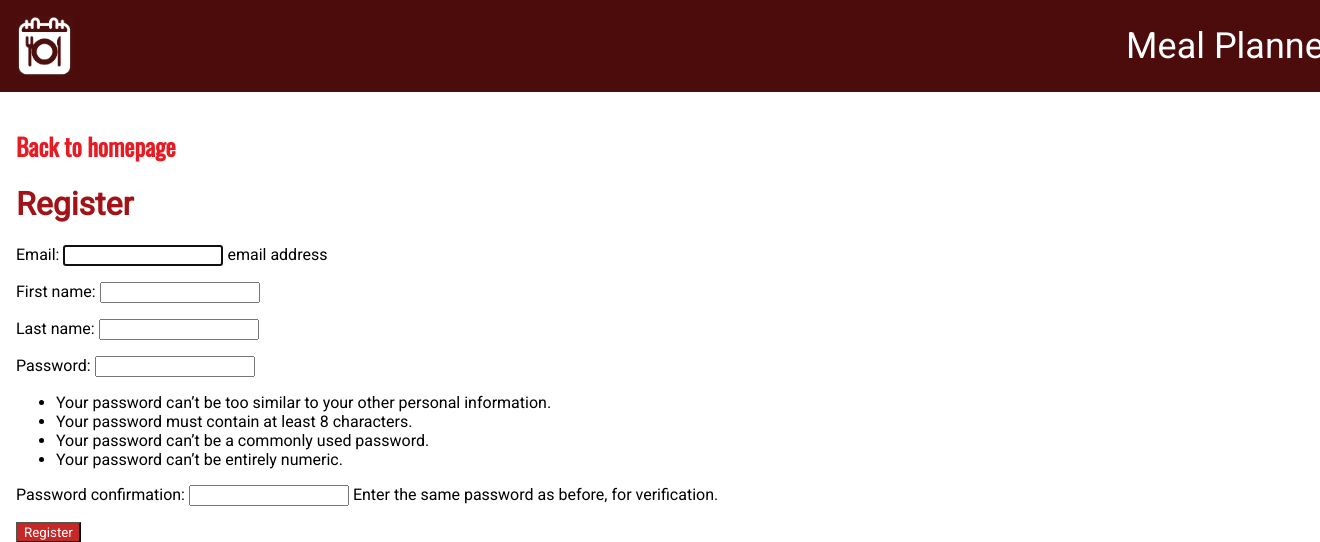
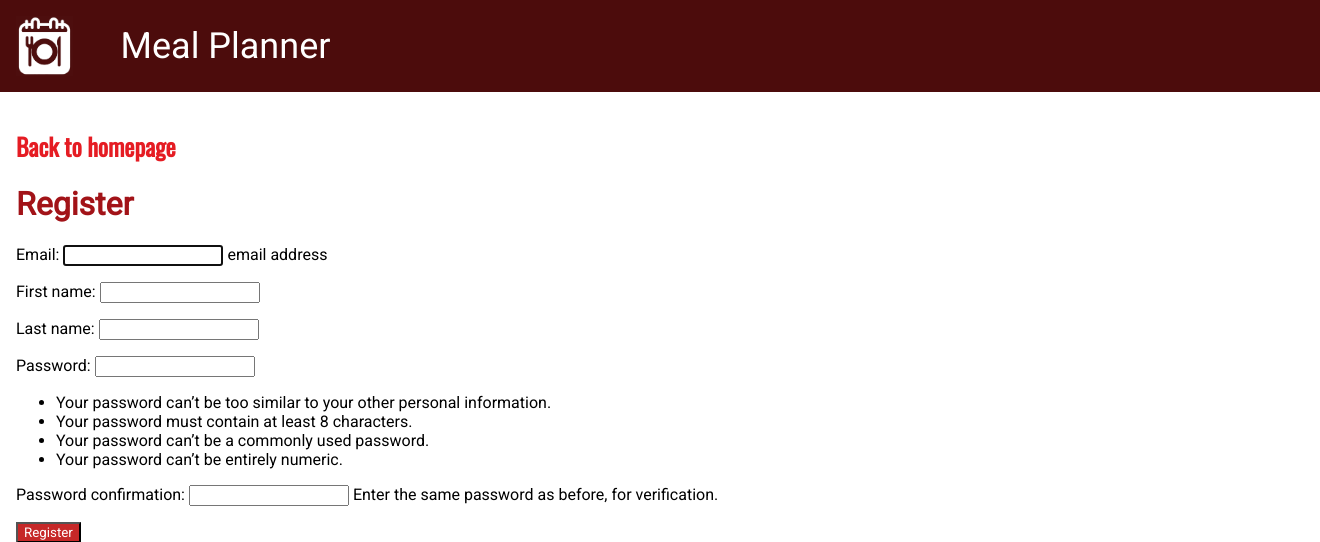
Before and after one commit to valenium/Meal_Planner, a Django app: page /register/ in a window 1320 px wide; the page is wider, and only the part inside the window is pictured. Shown: the top 542 px of that part. Run offline with Django 5.2, Linux system fonts and the light colour scheme.

Commit message:
read me and styling

```diff
--- a/main_app/templates/authentication/my-login.html
+++ b/main_app/templates/authentication/my-login.html
@@ -12,8 +12,10 @@
 </head>
 <body>
     <nav>
-        <img src="{% static 'images/inverse-logo.png' %}">
-        <p>Meal Planner</p>
+        <div class="nav-header">
+            <img src="{% static 'images/inverse-logo.png' %}">
+            <p>Meal Planner</p>
+        </div>
     </nav>
 
 <main>
--- a/main_app/templates/authentication/register.html
+++ b/main_app/templates/authentication/register.html
@@ -12,8 +12,10 @@
 </head>
 <body>
     <nav>
-        <img src="{% static 'images/inverse-logo.png' %}">
-        <p>Meal Planner</p>
+        <div class="nav-header">
+            <img src="{% static 'images/inverse-logo.png' %}">
+            <p>Meal Planner</p>
+        </div>
     </nav>
 
 <main>
--- a/main_app/templates/main_app/customuser_form.html
+++ b/main_app/templates/main_app/customuser_form.html
@@ -15,7 +15,7 @@
       <input type="submit" value="Submit" class="btn">
 
   </form>
-  <form id="id_password_change_form" method="POST" class="form-signin">
+  <!-- <form id="id_password_change_form" method="POST" class="form-signin">
       {% csrf_token %}
 
       <h1 class="h3 mb-3 font-weight-normal">Change password</h1>
@@ -30,7 +30,7 @@
         {% endfor %}
 
         <button id="id_submit_btn" class="btn btn-lg btn-primary btn-block" type="submit">Update</button>
-  </form>
+  </form> -->
 
   <a class="links" href="{% url 'user_delete' user.id %}">Delete</a>
 
```
Also changed, not shown: README.md (added), 4 other files.
